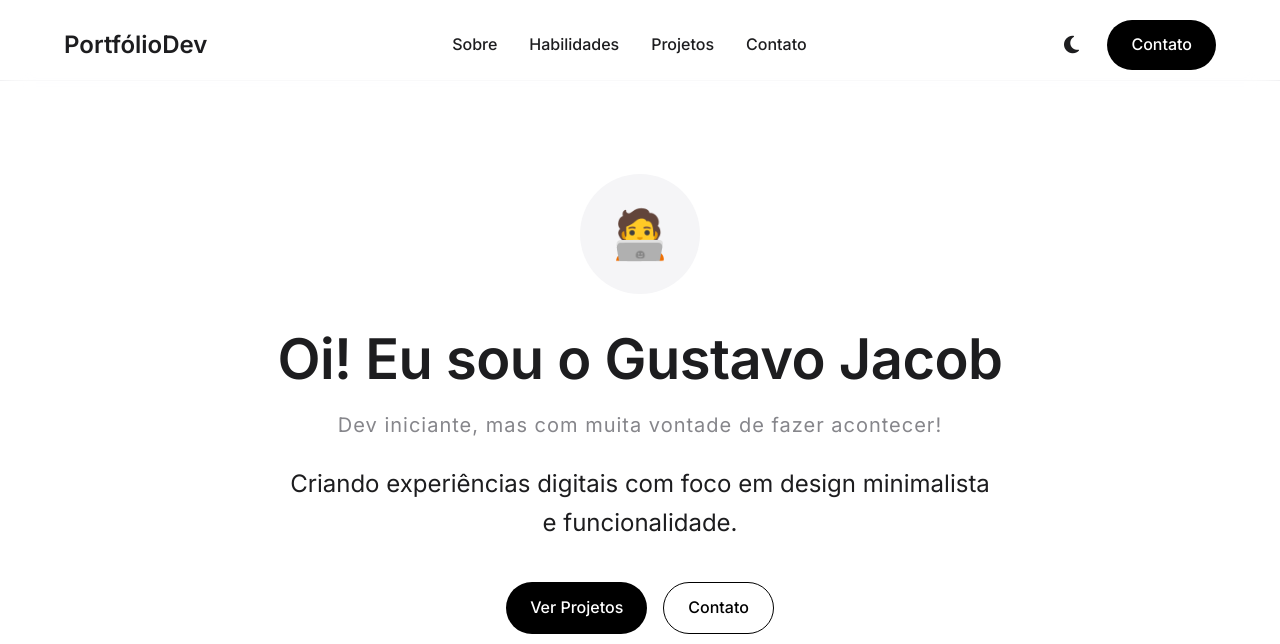
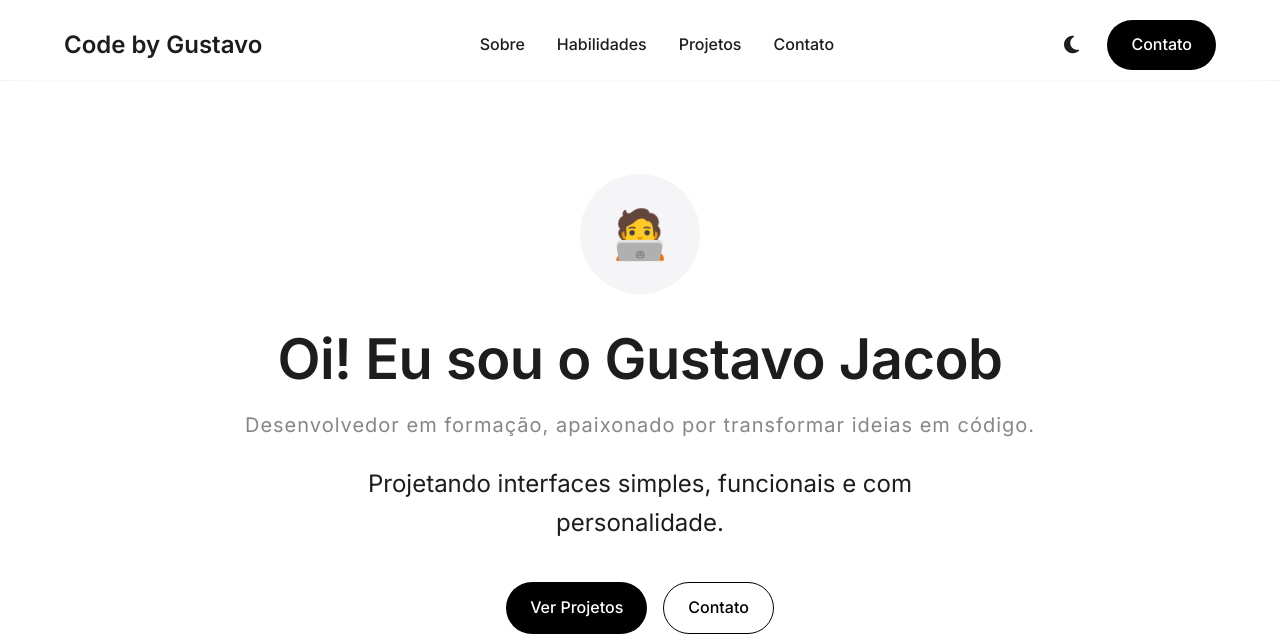
Before and after one commit to gustavooJacob/portifolio, a plain HTML site: page index.html in a window 1280 px wide. Shown: the top 644 px of the page. Drawn offline with Linux system fonts and the light colour scheme.

Commit message:
aperfeiçoamentos de texto

```diff
--- a/index.html
+++ b/index.html
@@ -12,7 +12,7 @@
     <!-- Header -->
     <header class="header">
         <div class="container header-container">
-            <div class="logo">PortfólioDev</div>
+            <div class="logo">Code by Gustavo</div>
             <button class="mobile-menu-toggle" aria-label="Menu">
                 <span></span>
                 <span></span>
@@ -49,8 +49,8 @@
                 <span class="emoji">🧑‍💻</span>
             </div>
             <h1 class="hero-title">Oi! Eu sou o Gustavo Jacob</h1>
-            <p class="hero-subtitle">Dev iniciante, mas com muita vontade de fazer acontecer!</p>
-            <p class="hero-description">Criando experiências digitais com foco em design minimalista e funcionalidade.</p>
+            <p class="hero-subtitle">Desenvolvedor em formação, apaixonado por transformar ideias em código.</p>
+            <p class="hero-description">Projetando interfaces simples, funcionais e com personalidade.</p>
             <div class="btn-group">
                 <a href="#projetos" class="btn btn-primary">Ver Projetos</a>
                 <a href="#contato" class="btn btn-outline">Contato</a>
@@ -242,7 +242,7 @@
                     <div class="project-content">
                         <h3 class="project-title">FURIA Fan Chat</h3>
                         <p class="project-description">
-                            Chatbot desenvolvido para fãs da FURIA. Criado com HTML, CSS e JavaScript, responde com base em palavras-chave sobre o time de CS 2.
+                            Chatbot desenvolvido para fãs da FURIA. Responde com base em palavras-chave sobre o time de CS 2.
                         </p>
                         <div class="project-tags">
                             <span>HTML</span>
```
